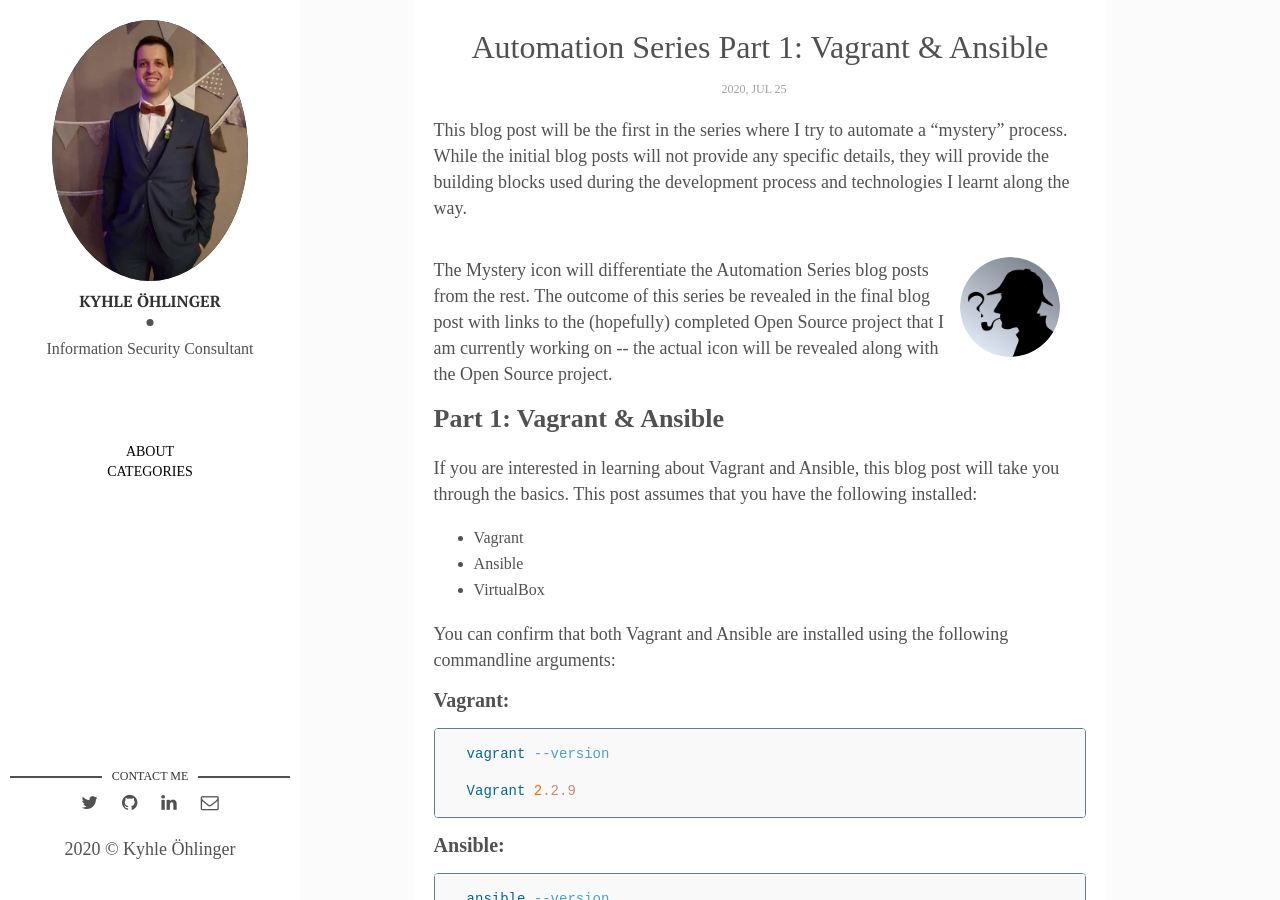
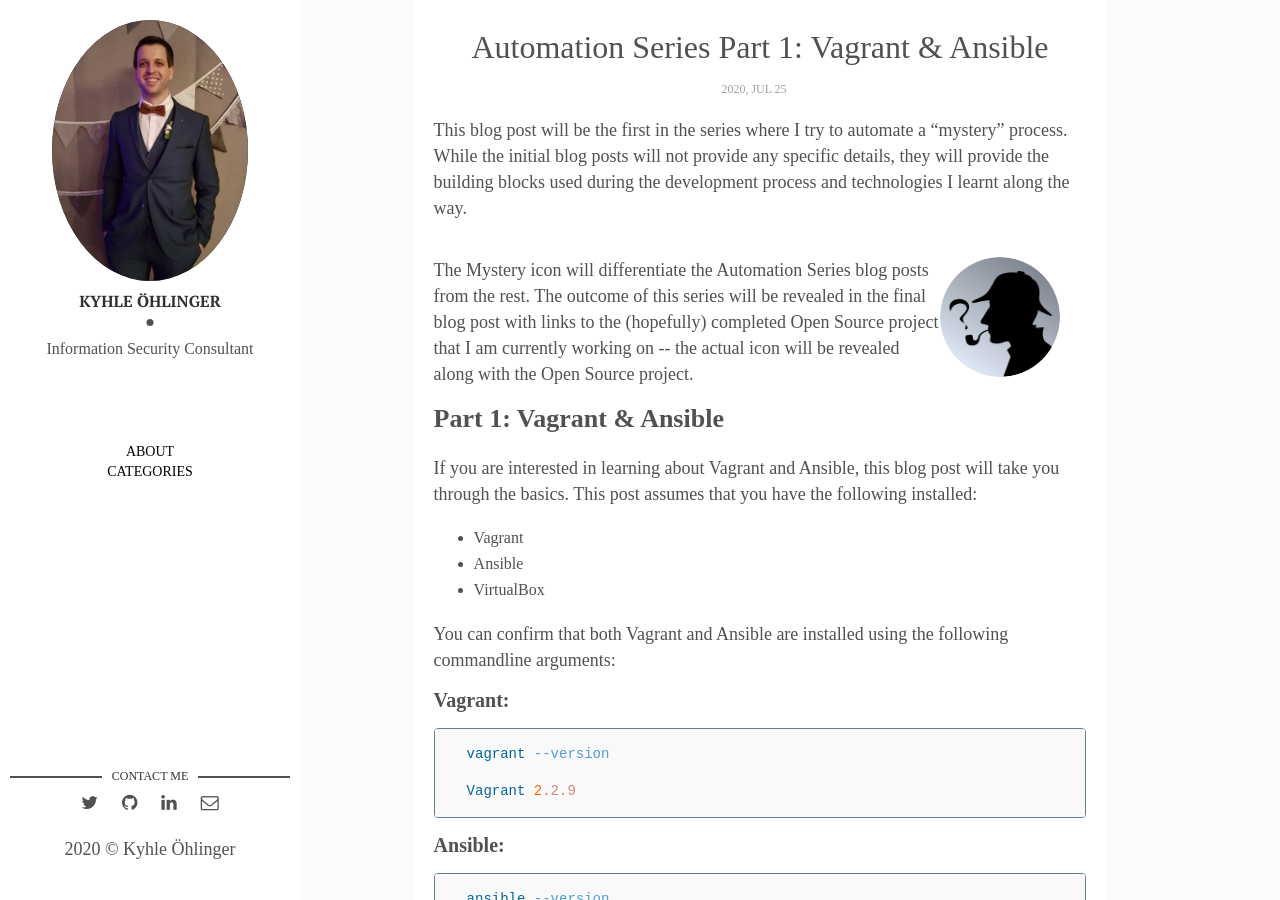
Before and after one commit to KyhleOhlinger/ohlinger.co, a Jekyll site: the page built from _posts/2020-07-25-automation-series-part-1.markdown, in a window 1280 px wide and 900 px high, scrolled down 373 px. Built offline with Jekyll 4.4.1, drawn with Linux system fonts in a browser that asks for light colours; nearby versions of some CDN libraries.

Commit message:
Fixed missing words

```diff
--- a/_posts/2020-07-25-automation-series-part-1.markdown
+++ b/_posts/2020-07-25-automation-series-part-1.markdown
@@ -10,8 +10,8 @@ tags: [InfoSec, Technical, Automation_Series]
 This blog post will be the first in the series where I try to automate a "mystery" process. While the initial blog posts will not provide any specific details, they will provide the building blocks used during the development process and technologies I learnt along the way.
 
 <p class="imgRight">
-<img src="/assets/img/Mystery/questionmark.png" width="100" style="border-radius: 50%;"/>
-The Mystery icon will differentiate the Automation Series blog posts from the rest. The outcome of this series be revealed in the final blog post with links to the (hopefully) completed Open Source project that I am currently working on -- the actual icon will be revealed along with the Open Source project.
+<img src="/assets/img/Mystery/questionmark.png" width="120" style="border-radius: 50%;"/>
+The Mystery icon will differentiate the Automation Series blog posts from the rest. The outcome of this series will be revealed in the final blog post with links to the (hopefully) completed Open Source project that I am currently working on -- the actual icon will be revealed along with the Open Source project.
 </p>
 
 ## Part 1: Vagrant & Ansible
```
